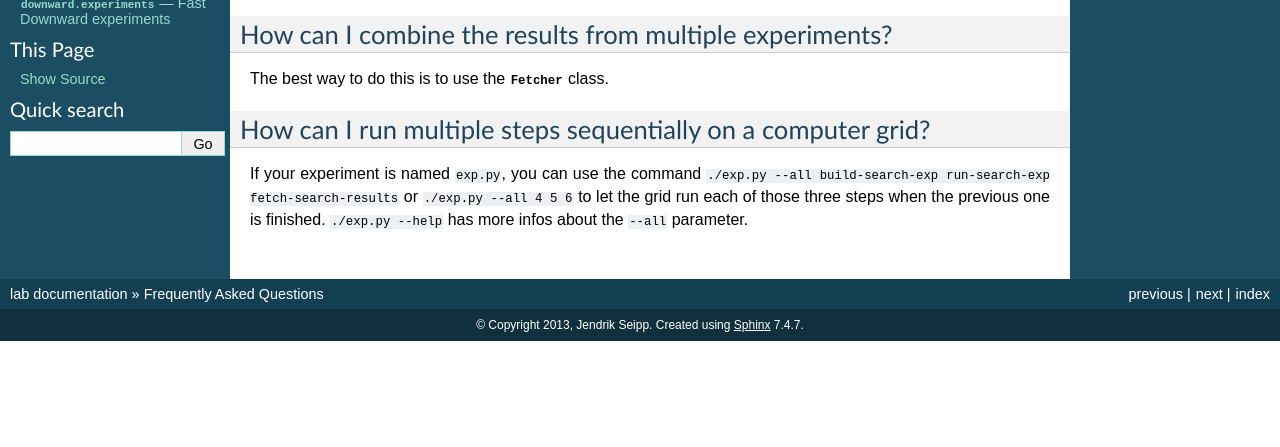
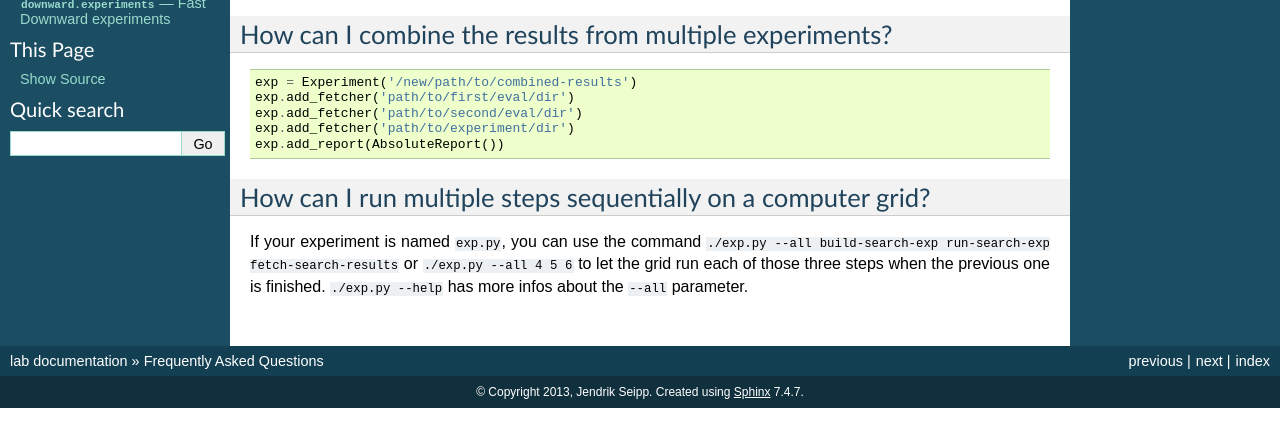
Before and after one commit to aibasel/lab, a Sphinx documentation site: the page built from docs/downward.faq.rst, in a window 1280 px wide, cut to the strip 313-760 px from the top of the page. Built offline with Sphinx 7.4.7, drawn with Linux system fonts in a browser that asks for light colours.

Commit message:
add faq about add_fetcher

```diff
--- a/docs/downward.faq.rst
+++ b/docs/downward.faq.rst
@@ -14,9 +14,13 @@ each run. Here are the relevant bits from the example script
 
 How can I combine the results from multiple experiments?
 --------------------------------------------------------
+::
 
-The best way to do this is to use the :py:class:`Fetcher <lab.fetcher.Fetcher>`
-class.
+    exp = Experiment('/new/path/to/combined-results')
+    exp.add_fetcher('path/to/first/eval/dir')
+    exp.add_fetcher('path/to/second/eval/dir')
+    exp.add_fetcher('path/to/experiment/dir')
+    exp.add_report(AbsoluteReport())
 
 
 How can I run multiple steps sequentially on a computer grid?
```
